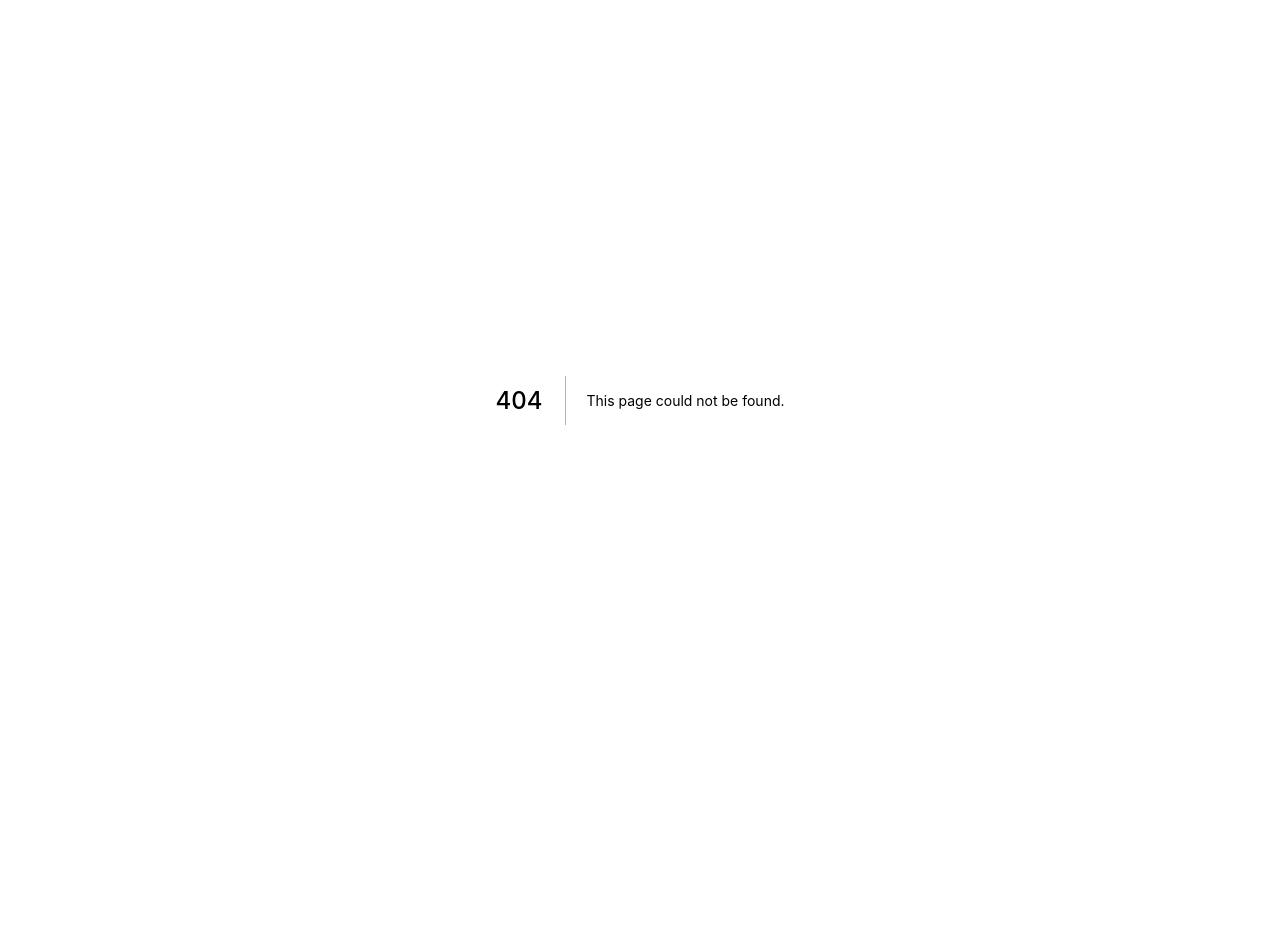
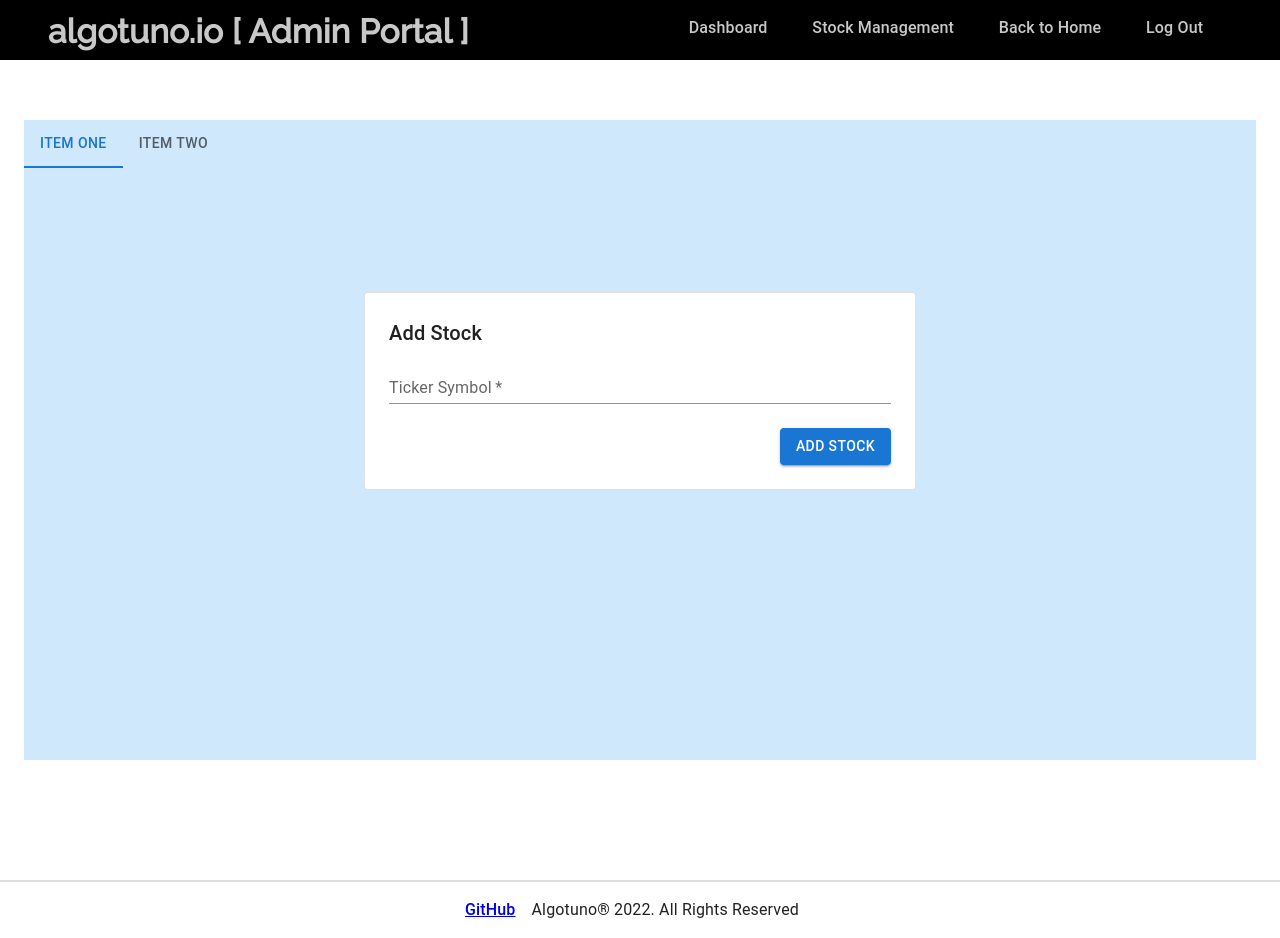
Before and after one commit to sayyidkhan/algotuno_web, a Next.js app: page /admin/stock/stock_management in a window 1280 px wide. Before the commit this address had no page. Before the commit the page ends 800 px from the top, so only its background shows below. Built offline with nearby package versions, Linux system fonts and the light colour scheme; no server answers.

Commit message:
add ui for stock management page

```diff
--- a/components/header/header_admin.tsx
+++ b/components/header/header_admin.tsx
@@ -20,8 +20,8 @@ export default function HeaderAdmin() {
               </Link>
             </li>
             <li className={styles.navItem}>
-              <Link href="/admin/stock/add_new_stock">
-                <a>Add New Stock</a>
+              <Link href="/admin/stock/stock_management">
+                <a>Stock Management</a>
               </Link>
             </li>
             <li className={styles.navItem}>
--- a/package.json
+++ b/package.json
@@ -20,6 +20,7 @@
     "@emotion/styled": "^11.6.0",
     "@loadable/component": "^5.15.2",
     "@mui/icons-material": "^5.2.5",
+    "@mui/lab": "^5.0.0-alpha.86",
     "@mui/material": "^5.2.7",
     "@mui/styles": "^5.2.3",
     "@mui/x-data-grid": "^5.11.0",
--- /dev/null
+++ b/pages/admin/stock/stock_management.tsx
@@ -0,0 +1,127 @@
+import * as React from 'react';
+import CssBaseline from '@mui/material/CssBaseline';
+import Box from '@mui/material/Box';
+import Container from '@mui/material/Container';
+import Paper from '@mui/material/Paper';
+import Button from '@mui/material/Button';
+import Link from '@mui/material/Link';
+import Typography from '@mui/material/Typography';
+
+import {createTheme} from '@mui/material/styles';
+import LayoutHeader from "../../../components/layout_header";
+import {Grid, Tab, Tabs, TextField} from "@mui/material";
+import {TabContext, TabList, TabPanel} from "@mui/lab";
+
+
+function Copyright() {
+    return (
+        <Typography variant="body2" color="text.secondary" align="center">
+            {'Copyright © '}
+            <Link color="inherit" href="https://mui.com/">
+                Your Website
+            </Link>{' '}
+            {new Date().getFullYear()}
+            {'.'}
+        </Typography>
+    );
+}
+
+const steps = ['Shipping address', 'Payment details', 'Review your order'];
+
+
+const theme = createTheme();
+
+export function AddressForm() {
+    return (
+        <React.Fragment>
+            <Typography variant="h6" gutterBottom>
+                Add Stock
+            </Typography>
+            <Grid container spacing={3}>
+                <Grid item xs={12}>
+                    <TextField
+                        required
+                        id="ticker_symbol"
+                        name="ticker_symbol"
+                        label="Ticker Symbol"
+                        fullWidth
+                        autoComplete="shipping address-line1"
+                        variant="standard"
+                    />
+                </Grid>
+            </Grid>
+        </React.Fragment>
+    );
+}
+
+export default function Page() {
+    const [activeStep, setActiveStep] = React.useState<number>(0);
+    const [value, setValue] = React.useState<number>(0);
+
+    const handleChange = (event: React.SyntheticEvent, newValue: number) => {
+        setValue(newValue);
+    };
+
+    const handleNext = () => {
+        setActiveStep(activeStep + 1);
+    };
+
+    const handleBack = () => {
+        setActiveStep(activeStep - 1);
+    };
+
+    function AddStockComponent() {
+        return <Container>
+            <Box sx={{mt: 12.5}}/>
+            <CssBaseline/>
+            <Container component="main" maxWidth="sm" sx={{mb: 4}}>
+                <Paper variant="outlined" sx={{my: {xs: 3, md: 6}, p: {xs: 2, md: 3}}}>
+                    <AddressForm/>
+                    <React.Fragment>
+                        <React.Fragment>
+                            <Box sx={{display: 'flex', justifyContent: 'flex-end'}}>
+                                <Button
+                                    variant="contained"
+                                    onClick={handleNext}
+                                    sx={{mt: 3, ml: 1}}
+                                >
+                                    Add Stock
+                                </Button>
+                            </Box>
+                        </React.Fragment>
+                    </React.Fragment>
+                </Paper>
+            </Container>
+        </Container>;
+    }
+
+    return (
+        <LayoutHeader>
+            <Container maxWidth="xl">
+                <Box style={{marginTop: "7.5em"}}/>
+
+
+                <Box sx={{width: '100%', bgcolor: '#cfe8fc', height: '80vh'}}>
+                    <Tabs value={value} onChange={handleChange}>
+                        <Tab label="Item One"/>
+                        <Tab label="Item Two"/>
+                    </Tabs>
+
+                    <TabContext value={value.toString()}>
+                        {/* navigation 1 */}
+                        <TabPanel value="0">
+                            <AddStockComponent/>
+                        </TabPanel>
+                        {/* navigation 1 */}
+                        <TabPanel value="1">
+                            Item Two
+                        </TabPanel>
+                    </TabContext>
+                </Box>
+
+                <Box style={{marginBottom: "7.5em"}}/>
+
+            </Container>
+        </LayoutHeader>
+    );
+}
```
Also changed, not shown: pages/admin/stock/add_new_stock.tsx (deleted, +0 -97 lines).
